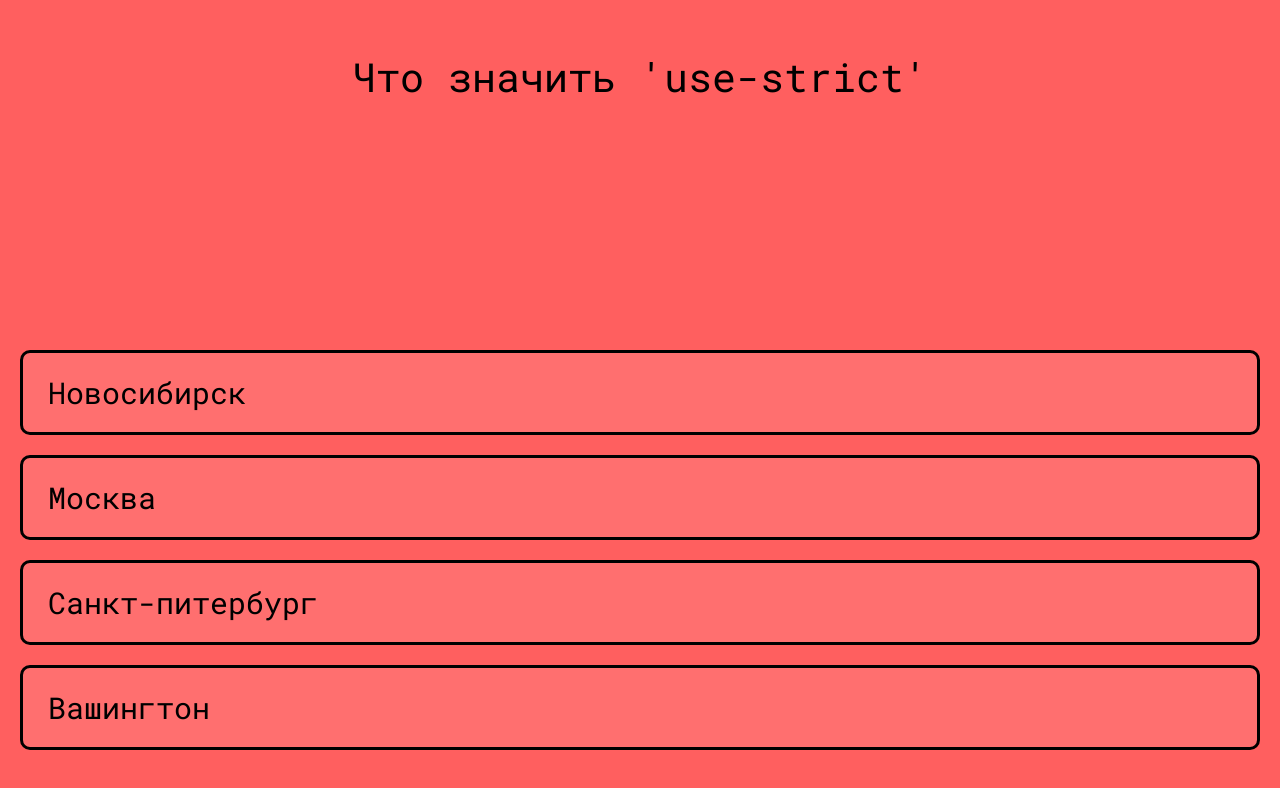
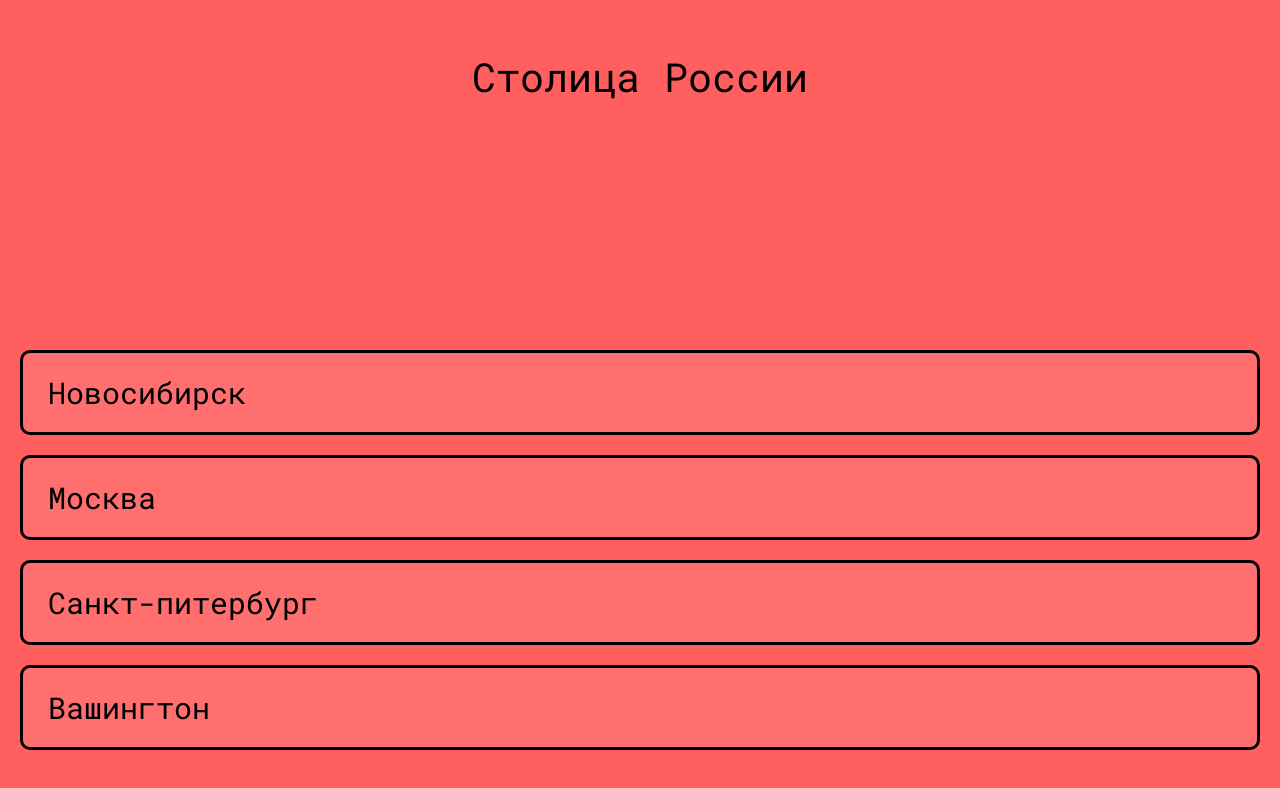
Before and after one commit to shodon2007/quiz, a React (Create React App) app: page / in a window 1280 px wide. Shown: the top 788 px of the page. Built offline with nearby package versions, Linux system fonts and the light colour scheme.

Commit message:
code updated

```diff
--- a/src/App.css
+++ b/src/App.css
@@ -5,6 +5,7 @@
     padding: 0;
     box-sizing: border-box;
     font-family: 'Roboto Mono';
+    user-select: none;
 }
 
 body {
@@ -83,6 +84,7 @@ body {
 
 .modal__restart {
     background-color: transparent;
+    border: 2px solid black;
     padding: 10px 50px;
     border-radius: 10px;
     font-size: 20px;
--- a/src/App.jsx
+++ b/src/App.jsx
@@ -4,9 +4,10 @@ import './App.css';
 const App = () => {
   const [points, setPoints] = useState(0);
   const [thisQuestion, setThisQuiestion] = useState(0);
-  const [questions, setQuestion] = useState([
+  let isEnd = false;
+  const questions = [
     {
-      text: 'Что значить \'use-strict\'',
+      text: 'Столица России',
       options: [
         ['Новосибирск', false],
         ['Москва', true],
@@ -55,12 +56,13 @@ const App = () => {
       ],
       select: 0,
     }
-  ]);
+  ];
   function optionsClick(n) {
     if (thisQuestion < questions.length - 1) {
       setThisQuiestion(thisQuestion + 1);
     } else {
-      document.querySelector('.quiz__modal').style.display = 'flex'
+      document.querySelector('.quiz__modal').style.display = 'flex';
+      isEnd = true;
     }
     if (questions[thisQuestion].options[n][1] == true) {
       setPoints(points + 1);
@@ -71,7 +73,14 @@ const App = () => {
     setThisQuiestion(0);
     setPoints(0);
     document.querySelector('.quiz__modal').style.display = 'none';
+    isEnd = false;
   }
+
+  document.addEventListener('keyup', (e) => {
+    if (e.key == 'Enter' && isEnd) {
+      restart();
+    }
+  });
   return (
     <>
       <div className='quiz__text'>
@@ -87,7 +96,7 @@ const App = () => {
         <div className="modal__block">
           <div className="modal__title">Result</div>
           <div className="modal__result">{points} / {questions.length}</div>
-          <button className="modal__restart" onClick={restart}>restart</button>
+          <div className="modal__restart" onClick={restart}>restart</div>
         </div>
       </div>
     </>
```
